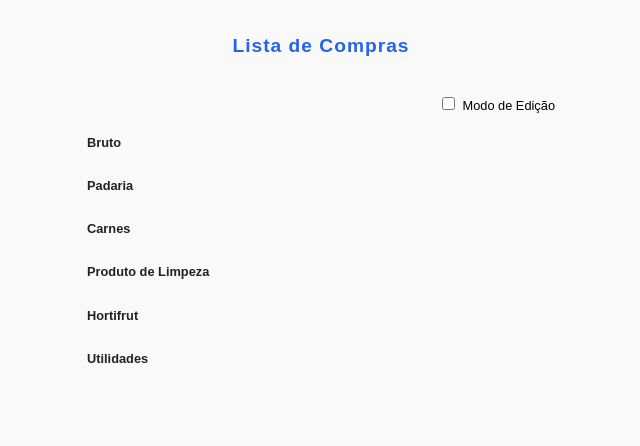
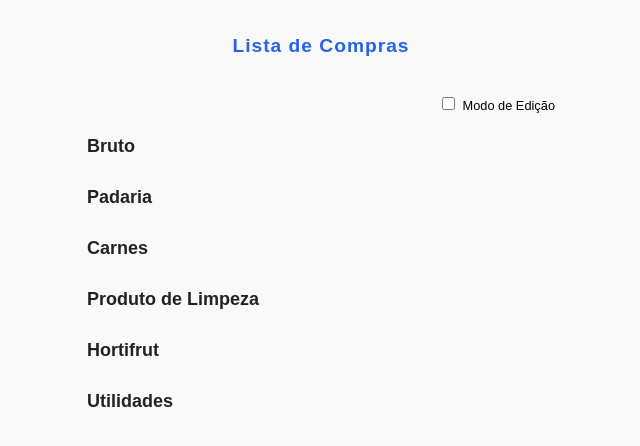
Before and after one commit to ThiagoHouse/ListaDeCompras, a Next.js app: page / in a window 1280 px wide. Shown: the top 446 px of the page, without its empty margins (319-959 px from the left). Built offline with nearby package versions, Linux system fonts and the light colour scheme.

Commit message:
Aumenta o tamanho da fonte

```diff
--- a/src/app/globals.css
+++ b/src/app/globals.css
@@ -49,7 +49,7 @@ body {
   padding: 0px 0;
   padding-right: 12px;
   border-bottom: 1px solid #eee;
-  font-size: 14px;
+  font-size: 18px;
   background: #fff;
   border-radius: 3px;
 }
@@ -114,7 +114,7 @@ body {
 
 .categoria-titulo {
   font-weight: bold;
-  font-size: 0.8em;
+  font-size: 18px;
   margin-bottom: 2px;
   margin-top: 16px;
   color: #222;
```
